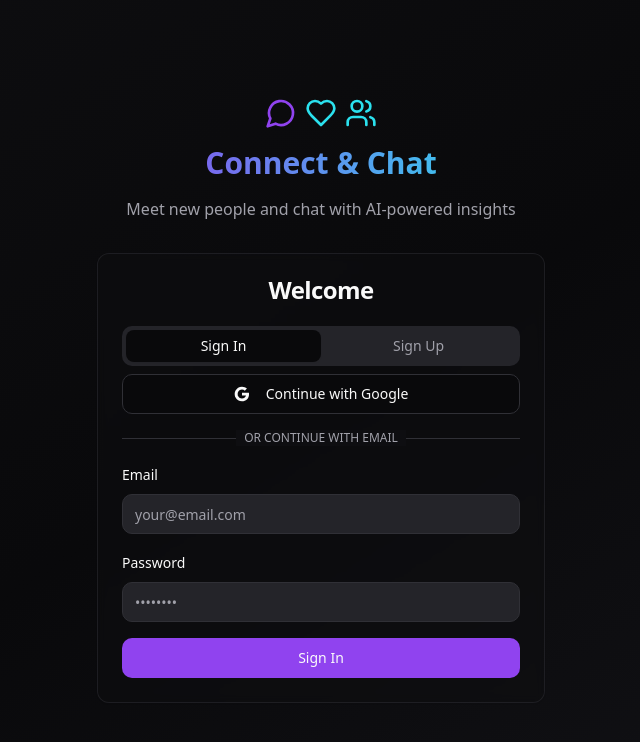
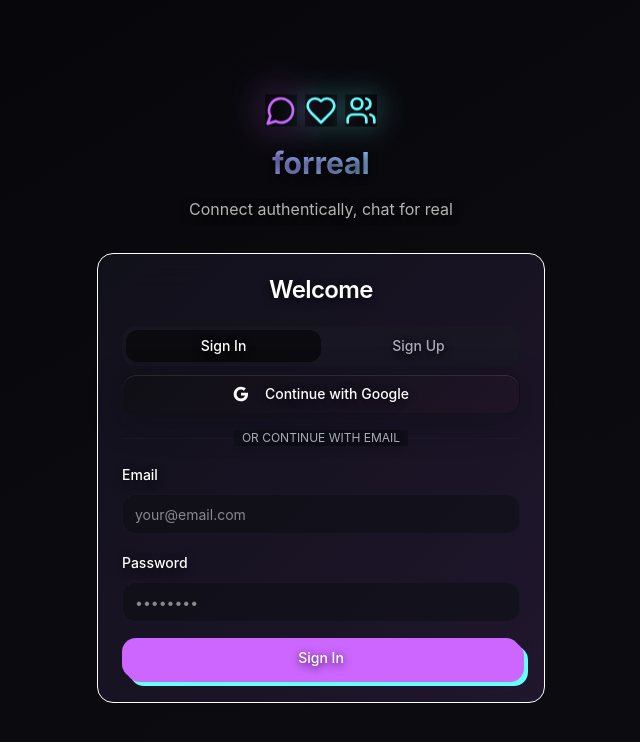
Before and after one commit to 23f2003556/forreal, a React (Vite) app: page /auth in a window 1280 px wide. Shown: the top 742 px of the page, without its empty margins (319-959 px from the left). Built offline with nearby package versions, Linux system fonts and the light colour scheme.

Commit message:
Update website branding and styling

```diff
--- a/index.html
+++ b/index.html
@@ -3,17 +3,17 @@
   <head>
     <meta charset="UTF-8" />
     <meta name="viewport" content="width=device-width, initial-scale=1.0" />
-    <title>forreal?</title>
-    <meta name="description" content="discover">
-    <meta name="author" content="For Real Dating App" />
+    <title>forreal</title>
+    <meta name="description" content="Connect authentically, chat for real">
+    <meta name="author" content="forreal" />
 
-    <meta property="og:title" content="mood-messenger-ai" />
-    <meta property="og:description" content="Lovable Generated Project" />
+    <meta property="og:title" content="forreal - Authentic Connections" />
+    <meta property="og:description" content="Connect authentically, chat for real" />
     <meta property="og:type" content="website" />
     <meta property="og:image" content="https://lovable.dev/opengraph-image-p98pqg.png" />
 
     <meta name="twitter:card" content="summary_large_image" />
-    <meta name="twitter:site" content="@lovable_dev" />
+    <meta name="twitter:site" content="@forreal_app" />
     <meta name="twitter:image" content="https://lovable.dev/opengraph-image-p98pqg.png" />
   </head>
 
--- a/src/components/chat/ChatInterface.tsx
+++ b/src/components/chat/ChatInterface.tsx
@@ -88,31 +88,31 @@ export function ChatInterface() {
       <div className="h-full flex flex-col items-center justify-center p-8 bg-background" onKeyDown={handleKeyPress}>
         <div className="w-full max-w-2xl">
           {/* Logo Section */}
-          <div className="text-center mb-8">
-            <div className="w-20 h-20 mx-auto mb-4 rounded-full bg-gradient-to-r from-primary to-accent flex items-center justify-center">
-              <MessageCircle className="h-10 w-10 text-white" />
+          <div className="text-center mb-8 animate-fade-in-up">
+            <div className="w-20 h-20 mx-auto mb-4 rounded-full bg-gradient-to-r from-primary to-accent flex items-center justify-center glass neon-glow animate-float">
+              <MessageCircle className="h-10 w-10 text-white drop-shadow-lg" />
             </div>
             <h1 className="text-4xl font-bold bg-gradient-to-r from-primary to-accent bg-clip-text text-transparent">
-              Chitchat<span className="text-accent">.gg</span>
+              forreal
             </h1>
           </div>
 
           {/* Interests Section */}
-          <Card className="mb-6 bg-card border-border">
+          <Card className="mb-6 glass animate-fade-in-up">
             <CardContent className="p-6">
               <div className="flex items-center justify-between mb-4">
-                <h3 className="text-lg font-medium text-foreground flex items-center">
+                <h3 className="text-lg font-medium text-white flex items-center">
                   Your Interests
-                  <Badge variant="secondary" className="ml-2 bg-green-500/20 text-green-400 border-green-500/30">
+                  <Badge variant="secondary" className="ml-2 bg-emotion-happy/20 text-emotion-happy border-emotion-happy/30 neon-glow-accent">
                     ON
                   </Badge>
                 </h3>
-                <Button variant="ghost" size="sm" className="text-muted-foreground hover:text-foreground">
+                <Button variant="ghost" size="sm" className="text-white/70 hover:text-white">
                   Manage
                 </Button>
               </div>
 
-              <div className="border-2 border-dashed border-border rounded-lg p-4 mb-4">
+              <div className="border-2 border-dashed border-white/20 rounded-lg p-4 mb-4 glass">
                 <div className="flex flex-wrap gap-2 mb-3">
                   {interests.map((interest) => (
                     <Badge
@@ -120,8 +120,8 @@ export function ChatInterface() {
                       variant={selectedInterests.includes(interest) ? "default" : "outline"}
                       className={`cursor-pointer transition-all ${
                         selectedInterests.includes(interest)
-                          ? "bg-primary text-primary-foreground"
-                          : "hover:bg-muted"
+                          ? "bg-primary text-white neon-glow"
+                          : "hover:bg-white/10 border-white/30 text-white"
                       }`}
                       onClick={() => handleInterestToggle(interest)}
                     >
@@ -129,7 +129,7 @@ export function ChatInterface() {
                     </Badge>
                   ))}
                 </div>
-                <p className="text-sm text-muted-foreground">
+                <p className="text-sm text-white/70">
                   You have {selectedInterests.length} interests. Click to add some.
                 </p>
               </div>
@@ -137,9 +137,9 @@ export function ChatInterface() {
           </Card>
 
           {/* Gender Filter */}
-          <Card className="mb-8 bg-card border-border">
+          <Card className="mb-8 glass animate-fade-in-up">
             <CardContent className="p-6">
-              <h3 className="text-lg font-medium text-foreground mb-4">Gender Filter:</h3>
+              <h3 className="text-lg font-medium text-white mb-4">Gender Filter:</h3>
               <div className="flex gap-4">
                 {genderOptions.map((gender) => (
                   <Button
@@ -148,8 +148,8 @@ export function ChatInterface() {
                     size="lg"
                     className={`flex-1 ${
                       selectedGender === gender
-                        ? "bg-primary text-primary-foreground"
-                        : "hover:bg-muted"
+                        ? "bg-primary text-white neon-glow"
+                        : "hover:bg-white/10 border-white/30 text-white"
                     }`}
                     onClick={() => setSelectedGender(gender)}
                   >
@@ -163,7 +163,7 @@ export function ChatInterface() {
 
           {/* Status and Start Button */}
           <div className="text-center">
-            <Badge variant="secondary" className="mb-4 bg-green-500/20 text-green-400 border-green-500/30">
+            <Badge variant="secondary" className="mb-4 bg-emotion-happy/20 text-emotion-happy border-emotion-happy/30 neon-glow-accent">
               <Users className="h-4 w-4 mr-2" />
               {onlineUserCount} {onlineUserCount === 1 ? 'user' : 'users'} online
             </Badge>
@@ -192,12 +192,12 @@ export function ChatInterface() {
             ) : (
               <Button
                 size="lg"
-                className="bg-primary hover:bg-primary/90 text-primary-foreground px-8 py-6 text-lg font-medium"
+                className="bg-primary hover:bg-primary/90 text-white px-8 py-6 text-lg font-medium neon-glow brutal-shadow animate-neon-pulse"
                 onClick={handleStartChat}
                 disabled={onlineUserCount === 0}
               >
                 <MessageCircle className="h-5 w-5 mr-2" />
-                Start Text Chat
+                Start Real Chat
               </Button>
             )}
 
--- a/src/index.css
+++ b/src/index.css
@@ -2,129 +2,103 @@
 @tailwind components;
 @tailwind utilities;
 
-/* Messenger App Design System - Modern chat interface with AI insights */
+/* forreal - Glassmorphism New-Age Design System */
 
 @layer base {
   :root {
-    /* Main backgrounds */
-    --background: 240 10% 3.9%;
-    --foreground: 0 0% 98%;
+    /* New-age glassmorphism backgrounds */
+    --background: 240 15% 5%;
+    --foreground: 0 0% 100%;
 
-    /* Card and surface colors */
-    --card: 240 10% 5.9%;
-    --card-foreground: 0 0% 98%;
+    /* Glassmorphic surfaces */
+    --card: 240 20% 8% / 0.8;
+    --card-foreground: 0 0% 100%;
 
-    /* Chat specific colors */
-    --chat-background: 240 8% 6%;
-    --chat-panel: 240 10% 8%;
-    --message-sent: 267 84% 60%;
-    --message-received: 240 6% 15%;
-    --message-text: 0 0% 98%;
+    /* Chat glassmorphic colors */
+    --chat-background: 240 25% 3%;
+    --chat-panel: 240 20% 6% / 0.9;
+    --message-sent: 280 100% 70%;
+    --message-received: 240 15% 12% / 0.8;
+    --message-text: 0 0% 100%;
 
-    /* Insight colors */
-    --insight-primary: 184 85% 55%;
-    --insight-secondary: 267 84% 75%;
-    --insight-warning: 25 95% 53%;
-    --insight-success: 142 76% 36%;
+    /* Neon accent colors */
+    --insight-primary: 180 100% 70%;
+    --insight-secondary: 280 100% 80%;
+    --insight-warning: 40 100% 65%;
+    --insight-success: 150 80% 60%;
 
-    /* Emotional state colors */
-    --emotion-happy: 142 76% 50%;
-    --emotion-excited: 25 95% 60%;
-    --emotion-neutral: 220 13% 60%;
-    --emotion-sad: 220 90% 65%;
-    --emotion-angry: 0 84% 60%;
+    /* Emotional state neons */
+    --emotion-happy: 150 100% 70%;
+    --emotion-excited: 40 100% 70%;
+    --emotion-neutral: 220 20% 80%;
+    --emotion-sad: 220 100% 75%;
+    --emotion-angry: 0 100% 70%;
 
-    --popover: 240 10% 5.9%;
-    --popover-foreground: 0 0% 98%;
+    --popover: 240 20% 8% / 0.95;
+    --popover-foreground: 0 0% 100%;
 
-    --primary: 267 84% 60%;
-    --primary-foreground: 0 0% 98%;
+    /* Primary neon gradient colors */
+    --primary: 280 100% 70%;
+    --primary-foreground: 0 0% 100%;
+    --primary-glow: 280 100% 85%;
 
-    --secondary: 240 6% 15%;
-    --secondary-foreground: 0 0% 98%;
+    --secondary: 240 15% 12%;
+    --secondary-foreground: 0 0% 100%;
 
-    --muted: 240 6% 15%;
-    --muted-foreground: 240 5% 64.9%;
+    --muted: 240 15% 12% / 0.6;
+    --muted-foreground: 240 10% 70%;
 
-    --accent: 184 85% 55%;
-    --accent-foreground: 240 10% 3.9%;
+    /* Neon accent */
+    --accent: 180 100% 70%;
+    --accent-foreground: 240 15% 5%;
+    --accent-glow: 180 100% 85%;
 
-    --destructive: 0 84.2% 60.2%;
-    --destructive-foreground: 0 0% 98%;
+    --destructive: 0 100% 70%;
+    --destructive-foreground: 0 0% 100%;
 
-    --border: 240 6% 20%;
-    --input: 240 6% 15%;
-    --ring: 267 84% 60%;
+    --border: 240 30% 20% / 0.3;
+    --input: 240 20% 8% / 0.7;
+    --ring: 280 100% 70%;
 
-    --radius: 0.75rem;
+    --radius: 1rem;
 
-    /* Gradients */
-    --gradient-primary: linear-gradient(135deg, hsl(var(--primary)), hsl(var(--accent)));
-    --gradient-insight: linear-gradient(135deg, hsl(var(--insight-primary)), hsl(var(--insight-secondary)));
-    --gradient-background: linear-gradient(180deg, hsl(var(--background)), hsl(var(--chat-background)));
+    /* Glassmorphic gradients */
+    --gradient-primary: linear-gradient(135deg, hsl(280 100% 70%), hsl(180 100% 70%));
+    --gradient-glass: linear-gradient(135deg,
+      hsla(240, 20%, 15%, 0.2),
+      hsla(280, 100%, 70%, 0.1));
+    --gradient-background: radial-gradient(ellipse at top,
+      hsl(280 100% 15%),
+      hsl(240 25% 3%),
+      hsl(240 30% 2%));
 
-    /* Animations */
+    /* Neon glows and shadows */
+    --glow-primary: 0 0 40px hsl(280 100% 70% / 0.4);
+    --glow-accent: 0 0 30px hsl(180 100% 70% / 0.3);
+    --glow-text: 0 2px 8px hsl(0 0% 0% / 0.8);
+    --shadow-glass: 0 8px 32px hsla(240, 30%, 5%, 0.4);
+    --shadow-inset: inset 0 1px 0 hsla(0, 0%, 100%, 0.1);
+
+    /* Glass borders */
+    --border-glass: 1px solid hsla(0, 0%, 100%, 0.1);
+
+    /* Transitions */
     --transition-smooth: all 0.3s cubic-bezier(0.4, 0, 0.2, 1);
     --transition-bounce: all 0.4s cubic-bezier(0.68, -0.55, 0.265, 1.55);
 
-    /* Shadows */
-    --shadow-message: 0 2px 8px hsla(var(--primary), 0.15);
-    --shadow-insight: 0 4px 20px hsla(var(--accent), 0.2);
-    --shadow-glow: 0 0 30px hsla(var(--primary), 0.3);
-
-    --sidebar-background: 240 10% 8%;
-
-    --sidebar-foreground: 240 5.3% 26.1%;
-
-    --sidebar-primary: 240 5.9% 10%;
-
-    --sidebar-primary-foreground: 0 0% 98%;
-
-    --sidebar-accent: 240 4.8% 95.9%;
-
-    --sidebar-accent-foreground: 240 5.9% 10%;
-
-    --sidebar-border: 220 13% 91%;
-
-    --sidebar-ring: 217.2 91.2% 59.8%;
+    /* Sidebar glass */
+    --sidebar-background: 240 20% 6% / 0.8;
+    --sidebar-foreground: 0 0% 100%;
+    --sidebar-primary: 280 100% 70%;
+    --sidebar-primary-foreground: 0 0% 100%;
+    --sidebar-accent: 240 15% 12% / 0.6;
+    --sidebar-accent-foreground: 0 0% 100%;
+    --sidebar-border: 240 30% 20% / 0.3;
+    --sidebar-ring: 280 100% 70%;
   }
 
   .dark {
-    --background: 222.2 84% 4.9%;
-    --foreground: 210 40% 98%;
-
-    --card: 222.2 84% 4.9%;
-    --card-foreground: 210 40% 98%;
-
-    --popover: 222.2 84% 4.9%;
-    --popover-foreground: 210 40% 98%;
-
-    --primary: 210 40% 98%;
-    --primary-foreground: 222.2 47.4% 11.2%;
-
-    --secondary: 217.2 32.6% 17.5%;
-    --secondary-foreground: 210 40% 98%;
-
-    --muted: 217.2 32.6% 17.5%;
-    --muted-foreground: 215 20.2% 65.1%;
-
-    --accent: 217.2 32.6% 17.5%;
-    --accent-foreground: 210 40% 98%;
-
-    --destructive: 0 62.8% 30.6%;
-    --destructive-foreground: 210 40% 98%;
-
-    --border: 217.2 32.6% 17.5%;
-    --input: 217.2 32.6% 17.5%;
-    --ring: 212.7 26.8% 83.9%;
-    --sidebar-background: 240 5.9% 10%;
-    --sidebar-foreground: 240 4.8% 95.9%;
-    --sidebar-primary: 224.3 76.3% 48%;
-    --sidebar-primary-foreground: 0 0% 100%;
-    --sidebar-accent: 240 3.7% 15.9%;
-    --sidebar-accent-foreground: 240 4.8% 95.9%;
-    --sidebar-border: 240 3.7% 15.9%;
-    --sidebar-ring: 217.2 91.2% 59.8%;
+    /* Keep same values for dark mode consistency */
   }
 }
 
@@ -135,5 +109,46 @@
 
   body {
     @apply bg-background text-foreground;
+    background: var(--gradient-background);
+    font-family: 'Inter', -apple-system, BlinkMacSystemFont, 'Segoe UI', sans-serif;
+  }
+
+  /* Text shadows for all text */
+  h1, h2, h3, h4, h5, h6, p, span, div, button {
+    text-shadow: var(--glow-text);
   }
 }
+
+@layer components {
+  /* Glassmorphism utilities */
+  .glass {
+    background: var(--gradient-glass);
+    backdrop-filter: blur(20px);
+    border: var(--border-glass);
+    box-shadow: var(--shadow-glass), var(--shadow-inset);
+  }
+
+  .glass-strong {
+    background: hsla(240, 20%, 12%, 0.4);
+    backdrop-filter: blur(30px);
+    border: var(--border-glass);
+    box-shadow: var(--shadow-glass), var(--shadow-inset);
+  }
+
+  .neon-glow {
+    box-shadow: var(--glow-primary);
+  }
+
+  .neon-glow-accent {
+    box-shadow: var(--glow-accent);
+  }
+
+  /* Neo-brutalist elements */
+  .brutal-shadow {
+    box-shadow: 4px 4px 0 hsl(280 100% 70%), 8px 8px 0 hsl(180 100% 70%);
+  }
+
+  .brutal-border {
+    border: 3px solid hsl(0 0% 100%);
+  }
+}
--- a/src/pages/Auth.tsx
+++ b/src/pages/Auth.tsx
@@ -115,26 +115,26 @@ export default function Auth() {
 
   return (
     <div className="min-h-screen bg-gradient-to-br from-chat-background via-background to-chat-panel flex items-center justify-center p-4">
-      <div className="w-full max-w-md space-y-8">
+      <div className="w-full max-w-md space-y-8 animate-fade-in-up">
         {/* Header */}
         <div className="text-center space-y-4">
-          <div className="flex justify-center space-x-2">
-            <MessageCircle className="h-8 w-8 text-primary" />
-            <Heart className="h-8 w-8 text-accent" />
-            <Users className="h-8 w-8 text-insight-primary" />
+          <div className="flex justify-center space-x-2 animate-float">
+            <MessageCircle className="h-8 w-8 text-primary neon-glow" />
+            <Heart className="h-8 w-8 text-accent neon-glow-accent" />
+            <Users className="h-8 w-8 text-insight-primary neon-glow-accent" />
           </div>
           <h1 className="text-3xl font-bold bg-gradient-to-r from-primary to-accent bg-clip-text text-transparent">
-            Connect & Chat
+            forreal
           </h1>
-          <p className="text-muted-foreground">
-            Meet new people and chat with AI-powered insights
+          <p className="text-white/70">
+            Connect authentically, chat for real
           </p>
         </div>
 
         {/* Auth Form */}
-        <Card className="border-border/50 bg-card/50 backdrop-blur-sm">
+        <Card className="glass brutal-border">
           <CardHeader>
-            <CardTitle className="text-center text-card-foreground">
+            <CardTitle className="text-center text-white">
               Welcome
             </CardTitle>
           </CardHeader>
@@ -150,7 +150,7 @@ export default function Auth() {
                 <Button
                   type="button"
                   variant="outline"
-                  className="w-full border-border hover:bg-accent/50"
+                  className="w-full glass brutal-border text-white hover:neon-glow"
                   onClick={handleGoogleSignIn}
                   disabled={loading}
                 >
@@ -196,7 +196,7 @@ export default function Auth() {
                       value={email}
                       onChange={(e) => setEmail(e.target.value)}
                       required
-                      className="bg-input border-border"
+                      className="bg-input border-border text-white placeholder:text-white/50"
                     />
                   </div>
                   <div className="space-y-2">
@@ -208,12 +208,12 @@ export default function Auth() {
                       value={password}
                       onChange={(e) => setPassword(e.target.value)}
                       required
-                      className="bg-input border-border"
+                      className="bg-input border-border text-white placeholder:text-white/50"
                     />
                   </div>
                   <Button
                     type="submit"
-                    className="w-full bg-primary hover:bg-primary/90"
+                    className="w-full bg-primary hover:bg-primary/90 text-white neon-glow brutal-shadow"
                     disabled={loading}
                   >
                     {loading ? "Signing in..." : "Sign In"}
--- a/tailwind.config.ts
+++ b/tailwind.config.ts
@@ -27,18 +27,18 @@ export default {
 
 				/* Chat specific colors */
 				'chat-background': 'hsl(var(--chat-background))',
-				'chat-panel': 'hsl(var(--chat-panel))',
+				'chat-panel': 'hsla(var(--chat-panel))',
 				'message-sent': 'hsl(var(--message-sent))',
-				'message-received': 'hsl(var(--message-received))',
+				'message-received': 'hsla(var(--message-received))',
 				'message-text': 'hsl(var(--message-text))',
 
-				/* Insight colors */
+				/* Insight colors - now neon! */
 				'insight-primary': 'hsl(var(--insight-primary))',
 				'insight-secondary': 'hsl(var(--insight-secondary))',
 				'insight-warning': 'hsl(var(--insight-warning))',
 				'insight-success': 'hsl(var(--insight-success))',
 
-				/* Emotional state colors */
+				/* Emotional state neon colors */
 				'emotion-happy': 'hsl(var(--emotion-happy))',
 				'emotion-excited': 'hsl(var(--emotion-excited))',
 				'emotion-neutral': 'hsl(var(--emotion-neutral))',
@@ -47,7 +47,8 @@ export default {
 
 				primary: {
 					DEFAULT: 'hsl(var(--primary))',
-					foreground: 'hsl(var(--primary-foreground))'
+					foreground: 'hsl(var(--primary-foreground))',
+					glow: 'hsl(var(--primary-glow))'
 				},
 				secondary: {
 					DEFAULT: 'hsl(var(--secondary))',
@@ -58,29 +59,30 @@ export default {
 					foreground: 'hsl(var(--destructive-foreground))'
 				},
 				muted: {
-					DEFAULT: 'hsl(var(--muted))',
+					DEFAULT: 'hsla(var(--muted))',
 					foreground: 'hsl(var(--muted-foreground))'
 				},
 				accent: {
 					DEFAULT: 'hsl(var(--accent))',
-					foreground: 'hsl(var(--accent-foreground))'
+					foreground: 'hsl(var(--accent-foreground))',
+					glow: 'hsl(var(--accent-glow))'
 				},
 				popover: {
-					DEFAULT: 'hsl(var(--popover))',
+					DEFAULT: 'hsla(var(--popover))',
 					foreground: 'hsl(var(--popover-foreground))'
 				},
 				card: {
-					DEFAULT: 'hsl(var(--card))',
+					DEFAULT: 'hsla(var(--card))',
 					foreground: 'hsl(var(--card-foreground))'
 				},
 				sidebar: {
-					DEFAULT: 'hsl(var(--sidebar-background))',
+					DEFAULT: 'hsla(var(--sidebar-background))',
 					foreground: 'hsl(var(--sidebar-foreground))',
 					primary: 'hsl(var(--sidebar-primary))',
 					'primary-foreground': 'hsl(var(--sidebar-primary-foreground))',
-					accent: 'hsl(var(--sidebar-accent))',
+					accent: 'hsla(var(--sidebar-accent))',
 					'accent-foreground': 'hsl(var(--sidebar-accent-foreground))',
-					border: 'hsl(var(--sidebar-border))',
+					border: 'hsla(var(--sidebar-border))',
 					ring: 'hsl(var(--sidebar-ring))'
 				}
 			},
@@ -124,12 +126,38 @@ export default {
 						opacity: '1'
 					}
 				},
-				'insight-glow': {
+				'glass-shine': {
+					'0%': {
+						transform: 'translateX(-100%)'
+					},
+					'100%': {
+						transform: 'translateX(100%)'
+					}
+				},
+				'neon-pulse': {
 					'0%, 100%': {
-						boxShadow: '0 0 20px hsla(var(--accent), 0.2)'
+						boxShadow: 'var(--glow-primary)'
 					},
 					'50%': {
-						boxShadow: '0 0 40px hsla(var(--accent), 0.4)'
+						boxShadow: 'var(--glow-primary), 0 0 60px hsl(280 100% 70% / 0.6)'
+					}
+				},
+				'float': {
+					'0%, 100%': {
+						transform: 'translateY(0px)'
+					},
+					'50%': {
+						transform: 'translateY(-10px)'
+					}
+				},
+				'fade-in-up': {
+					'0%': {
+						opacity: '0',
+						transform: 'translateY(20px)'
+					},
+					'100%': {
+						opacity: '1',
+						transform: 'translateY(0)'
 					}
 				}
 			},
@@ -138,7 +166,10 @@ export default {
 				'accordion-up': 'accordion-up 0.2s ease-out',
 				'message-slide-in': 'message-slide-in 0.3s ease-out',
 				'typing-pulse': 'typing-pulse 1.5s ease-in-out infinite',
-				'insight-glow': 'insight-glow 2s ease-in-out infinite'
+				'glass-shine': 'glass-shine 2s ease-in-out infinite',
+				'neon-pulse': 'neon-pulse 2s ease-in-out infinite',
+				'float': 'float 3s ease-in-out infinite',
+				'fade-in-up': 'fade-in-up 0.6s ease-out'
 			}
 		}
 	},
```
